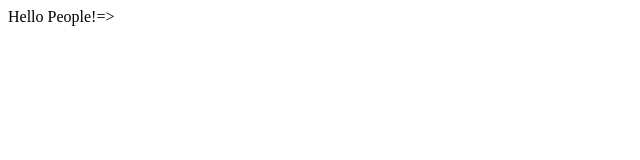
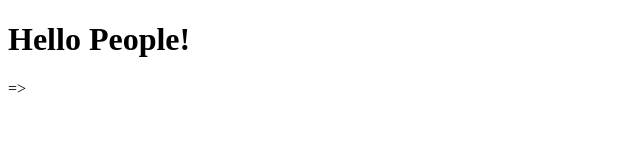
Before and after one commit to raulcatwork/firstjsproject, a plain HTML site: page index.html in a window 1280 px wide. Shown: the whole page, without its empty margins (0-640 px from the left). Drawn offline with Linux system fonts and the light colour scheme.

Commit message:
from raul

```diff
--- a/index.html
+++ b/index.html
@@ -8,7 +8,7 @@
 </head>
 <body>
 
-    <h1="">Hello People!</h1>=>
+    <h1>Hello People!</h1>=>
 
     <!-- <script>
         alert(1);
```
